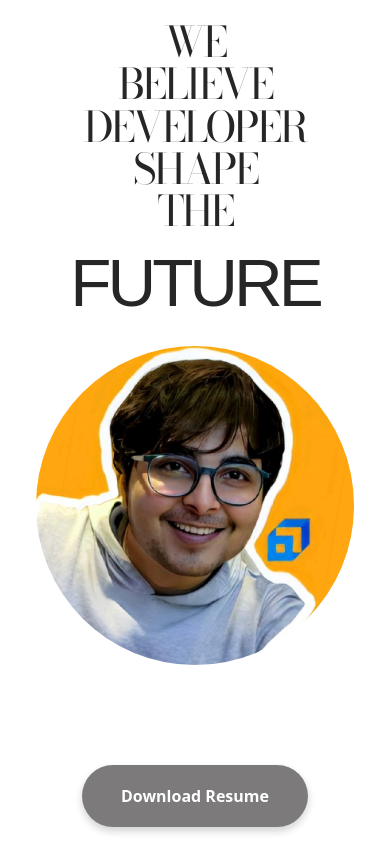
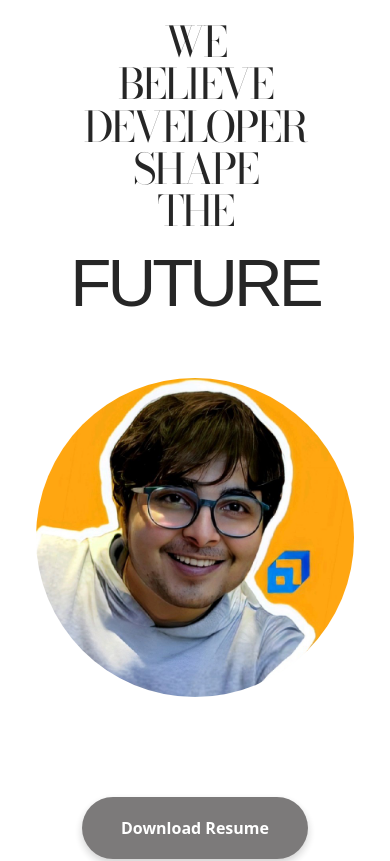
Before and after one commit to HimalayaJhala/nextweb, a Next.js app: page / in a window 390 px wide. Shown: the top 861 px of the page. Built offline with nearby package versions, Linux system fonts and the light colour scheme; a web font is replaced by a local one.

Commit message:
Profile pic

```diff
--- a/pages/index.js
+++ b/pages/index.js
@@ -47,6 +47,8 @@ const YourComponent = () => {
         <p className={styles.h5}> THE</p>
         <p className={styles.h6}> FUTURE</p>
 </div>
+
+
 
 
 
--- a/styles/index.module.css
+++ b/styles/index.module.css
@@ -143,17 +143,14 @@
     justify-content: center;
 }
 
-.centrepic {
-    position: relative;
-    left: 10%;
-}
+
 
 .pic {
     position: relative;
     display: flex;
     border-radius: 50%;
     align-items: center;
-    margin: 0 auto;
+    margin: 100px auto;
     margin-bottom: 100px;
     z-index: 1;
 }
@@ -213,9 +210,8 @@
 /* @media (max-width: 768px) { */
     @media only screen and (max-width: 768px){
     /*mobile */
-    .centrepic {
+    .centerpic {
         position: relative;
-        left: 20%;
     }
 
     .Firstbox{
@@ -243,7 +239,6 @@
 
     .pic {
         position: relative;
-        /* bottom : 10px; */
         width: 90%;
         height: 50%;
 
```
